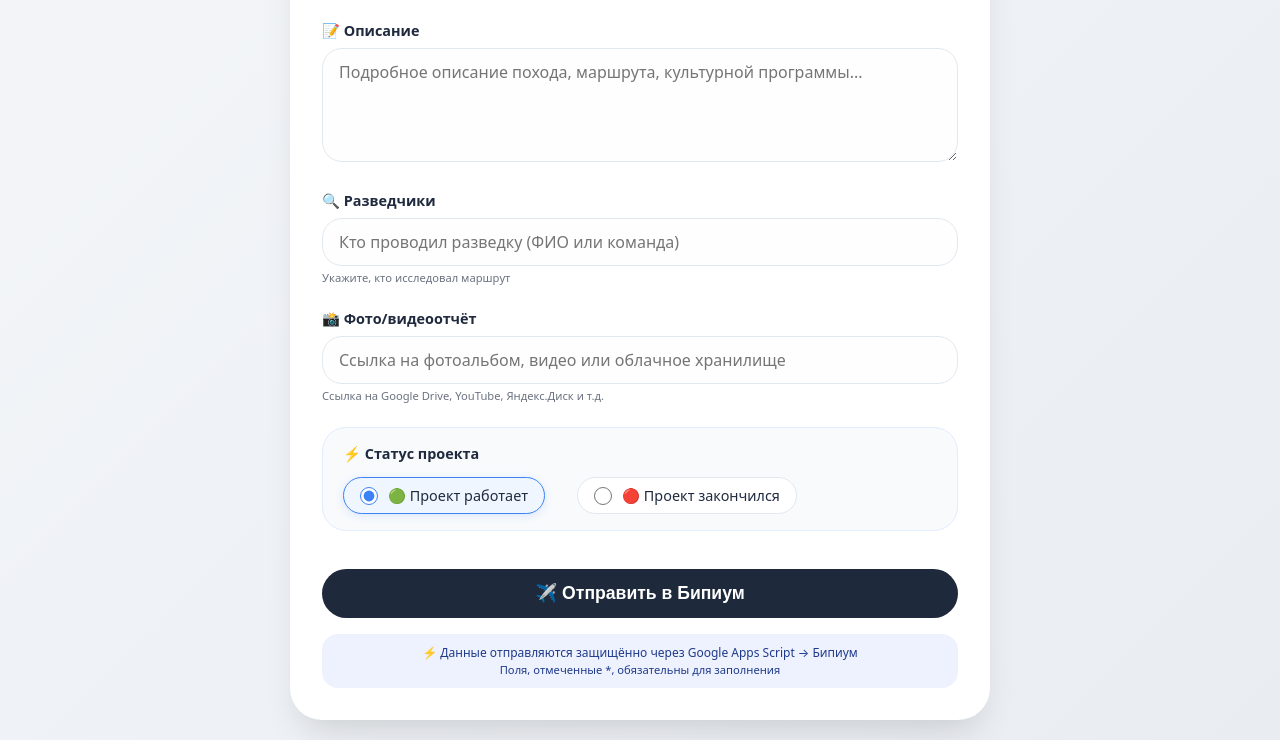
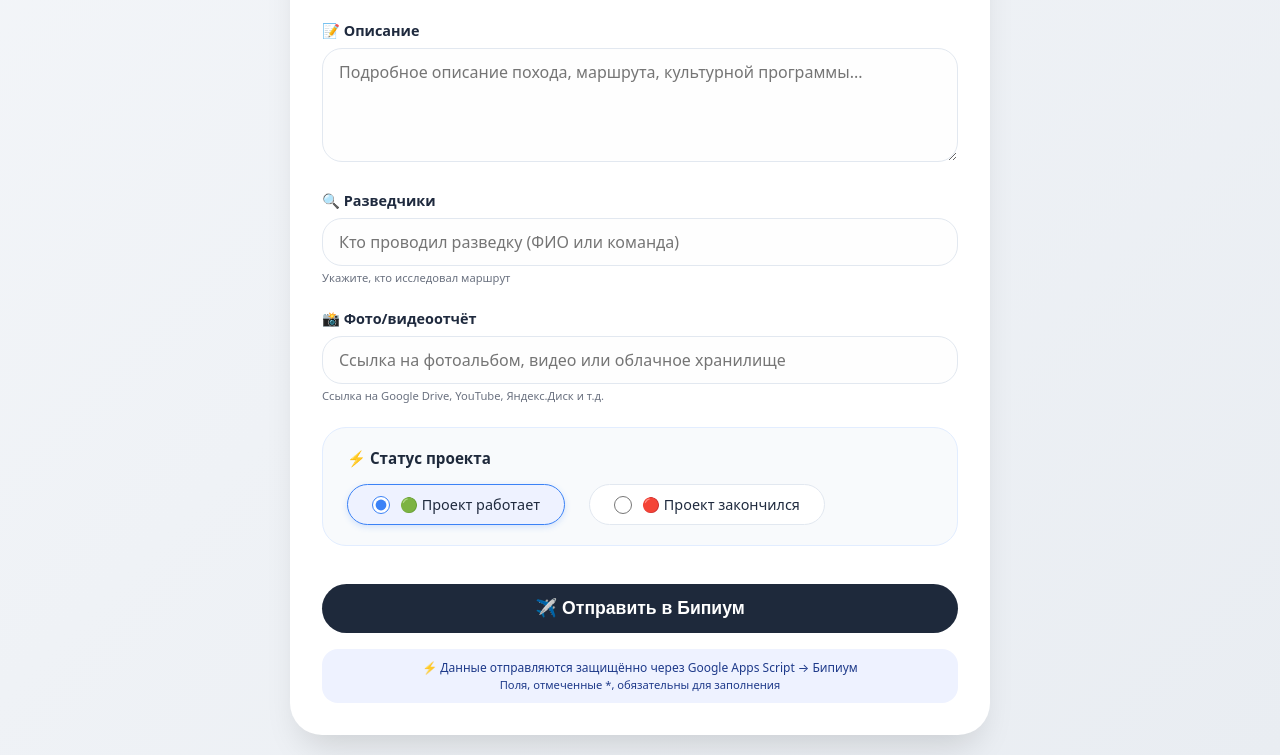
Before and after one commit to Andes19/bipium, a plain HTML site: page bipium_hiking.html in a window 1280 px wide. Shown: the part 644-1399 px from the top of the page. Drawn offline with Linux system fonts and the light colour scheme.

Commit message:
Update style.css

```diff
--- a/style.css
+++ b/style.css
@@ -134,42 +134,43 @@ textarea {
 /* Улучшенные стили для статусов */
 .status-group {
     background: #f8fafc;
-    padding: 16px 20px;
+    padding: 20px 24px;
     border-radius: 24px;
     margin-bottom: 28px;
     border: 1px solid #e2edff;
 }
 
 .status-group > label {
-    margin-bottom: 14px;
+    margin-bottom: 16px;
     font-weight: 600;
+    font-size: 0.95rem;
+    color: #1e293b;
     display: block;
 }
 
 .status-option {
     display: flex;
-    gap: 32px;
+    gap: 24px;
     flex-wrap: wrap;
-    align-items: center;
 }
 
 .status-option label {
-    display: flex;
+    display: inline-flex;
     align-items: center;
     gap: 10px;
+    background: white;
+    padding: 10px 24px;
+    border-radius: 50px;
+    border: 1.5px solid #e2e8f0;
     font-weight: 500;
     cursor: pointer;
-    padding: 8px 16px;
-    background: white;
-    border-radius: 40px;
-    border: 1.5px solid #e2e8f0;
-    transition: all 0.2s;
-    margin-bottom: 0;
+    transition: all 0.2s ease;
+    margin: 0;
 }
 
 .status-option label:hover {
     border-color: #3b82f6;
-    background: #f0f9ff;
+    background: #f1f5f9;
 }
 
 .status-option input[type="radio"] {
@@ -180,11 +181,11 @@ textarea {
     cursor: pointer;
 }
 
-/* Если радио выбрано — подсвечиваем label */
+/* Активное состояние */
 .status-option label:has(input:checked) {
     border-color: #3b82f6;
-    background: #eff6ff;
-    box-shadow: 0 2px 8px rgba(59,130,246,0.15);
+    background: #eef2ff;
+    box-shadow: 0 2px 6px rgba(59, 130, 246, 0.2);
 }
 
 input[type="radio"] {
```
